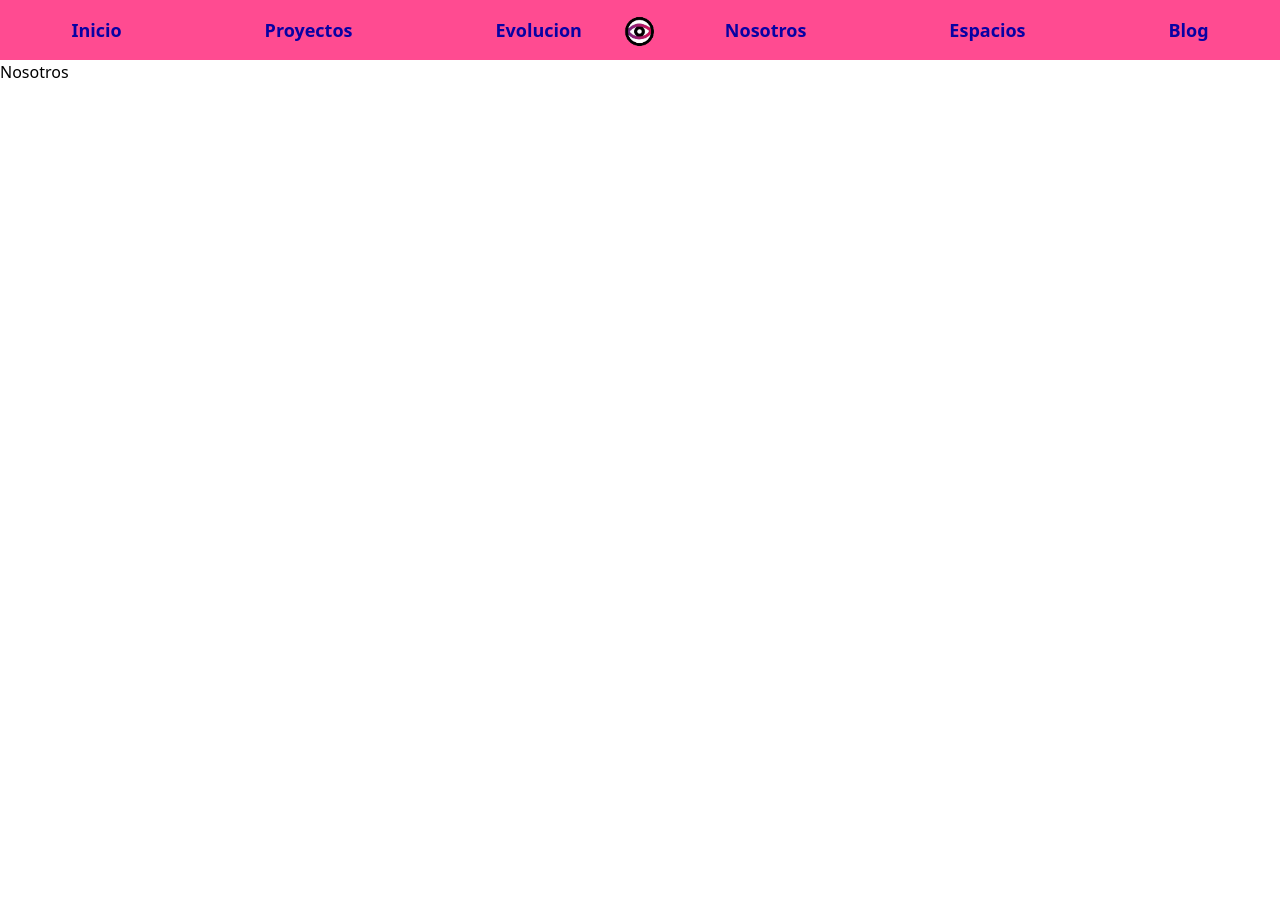
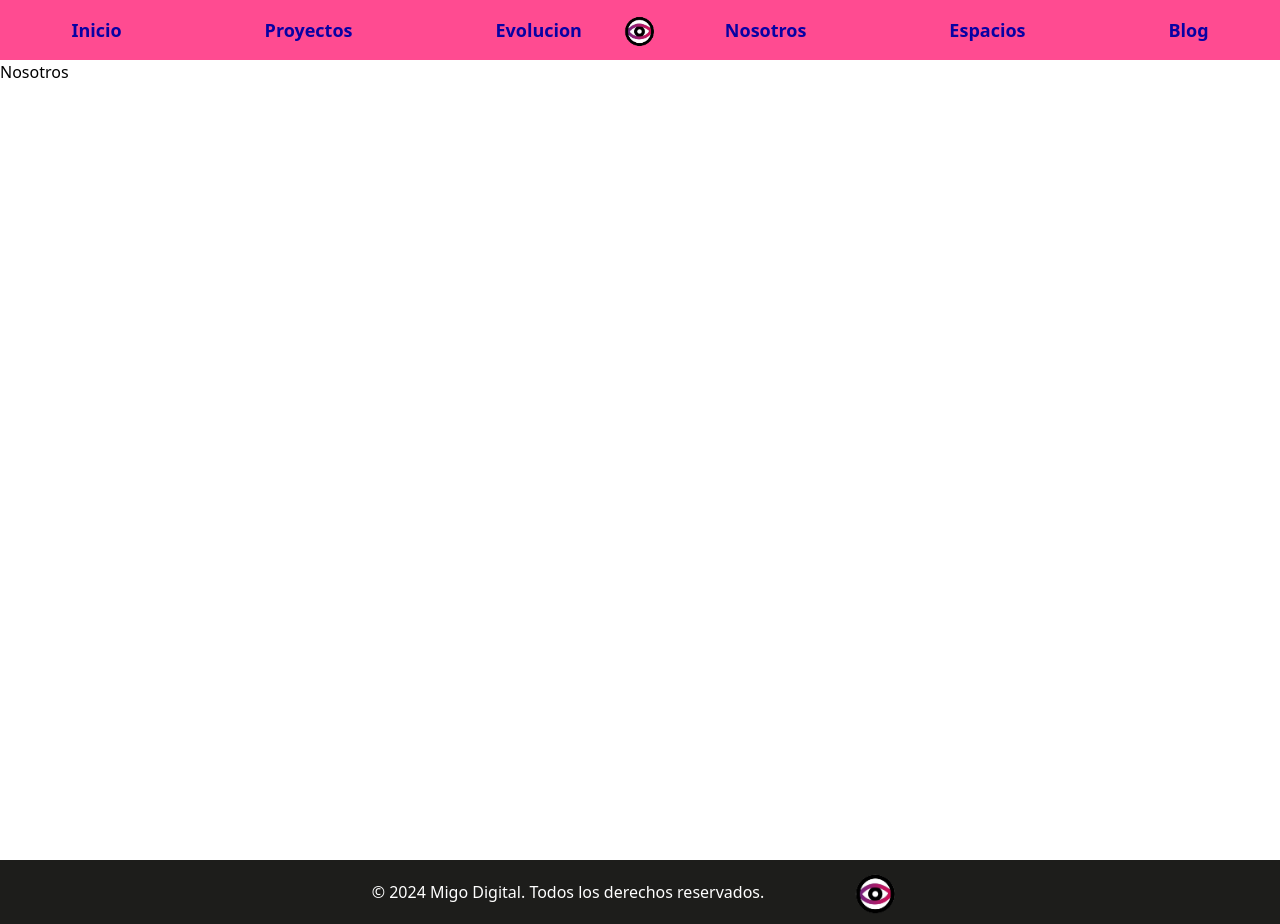
Before and after one commit to SharkF17/migoPage, a React (Vite) app: page /nosotros in a window 1280 px wide. Before the commit the page ends 800 px from the top, so only its background shows below. Built offline with nearby package versions, Linux system fonts and the light colour scheme.

Commit message:
creando un footer y añadiendolo al main.jsx para hacerlo visible en todas las paginas

```diff
--- a/src/components/footer/Footer.jsx
+++ b/src/components/footer/Footer.jsx
@@ -1,7 +1,13 @@
+import migo from "/migo.png?url";
+import logo from "/logo.svg?url";
+
 export default function Footer() {
   return (
     <>
-      <h1>Footer</h1>
+      <div className="bg-migonegro flex text-white items-center justify-center space-x-20">
+        <p>© 2024 Migo Digital. Todos los derechos reservados.</p>
+        <img src={migo} alt="" className="w-16" />
+      </div>
     </>
   );
 }
--- a/src/main.jsx
+++ b/src/main.jsx
@@ -11,6 +11,7 @@ import Evolucion from "./pages/3.evolucion/Evolucion.jsx";
 import Nosotros from "./pages/4.nosotros/Nosotros.jsx";
 import Espacios from "./pages/5.espacios/Espacios.jsx";
 import Blog from "./pages/6.blog/Blog.jsx";
+import Footer from "./components/footer/Footer.jsx";
 
 ReactDOM.createRoot(document.getElementById("root")).render(
   <React.StrictMode>
@@ -23,6 +24,8 @@ ReactDOM.createRoot(document.getElementById("root")).render(
         <Route path="/espacios" element={<Espacios />} />
         <Route path="/blog" element={<Blog />} />
       </Routes>
+
+      <Footer />
     </Router>
   </React.StrictMode>
 );
--- a/src/pages/1.home/Home.jsx
+++ b/src/pages/1.home/Home.jsx
@@ -93,12 +93,6 @@ export default function Home() {
           </p>
         </div>
       </section>
-      <div>
-        <div className="bg-azulin h-5 w-5"></div>
-        <div className="bg-rosin h-5 w-5"></div>
-        <div className="bg-melonsin h-5 w-5"></div>
-        <div className="bg-amarillin h-5 w-5"></div>
-      </div>
     </>
   );
 }
--- a/src/pages/2.proyectos/Proyectos.jsx
+++ b/src/pages/2.proyectos/Proyectos.jsx
@@ -4,7 +4,9 @@ export default function Proyectos() {
   return (
     <>
       <Navbar />
-      <h2>Proyectos</h2>
+      <div className="min-h-screen">
+        <h2>Proyectos</h2>
+      </div>
     </>
   );
 }
--- a/src/pages/3.evolucion/Evolucion.jsx
+++ b/src/pages/3.evolucion/Evolucion.jsx
@@ -4,7 +4,9 @@ export default function Evolucion() {
   return (
     <>
       <Navbar />
-      <h2>Evolucion</h2>
+      <div className="min-h-screen">
+        <h2>Evolucion</h2>
+      </div>
     </>
   );
 }
--- a/src/pages/4.nosotros/Nosotros.jsx
+++ b/src/pages/4.nosotros/Nosotros.jsx
@@ -4,7 +4,9 @@ export default function Nosotros() {
   return (
     <>
       <Navbar />
-      <h2>Nosotros</h2>
+      <div className="min-h-screen">
+        <h2>Nosotros</h2>
+      </div>
     </>
   );
 }
--- a/src/pages/5.espacios/Espacios.jsx
+++ b/src/pages/5.espacios/Espacios.jsx
@@ -4,7 +4,9 @@ export default function Espacios() {
   return (
     <>
       <Navbar />
-      <h2>Espacios</h2>
+      <div className="min-h-screen">
+        <h2>Espacios</h2>
+      </div>
     </>
   );
 }
--- a/src/pages/6.blog/Blog.jsx
+++ b/src/pages/6.blog/Blog.jsx
@@ -4,7 +4,9 @@ export default function Blog() {
   return (
     <>
       <Navbar />
-      <h2>Blog</h2>
+      <div className="min-h-screen">
+        <h2>Blog</h2>
+      </div>
     </>
   );
 }
```
Also changed, not shown: public/logo.svg.
